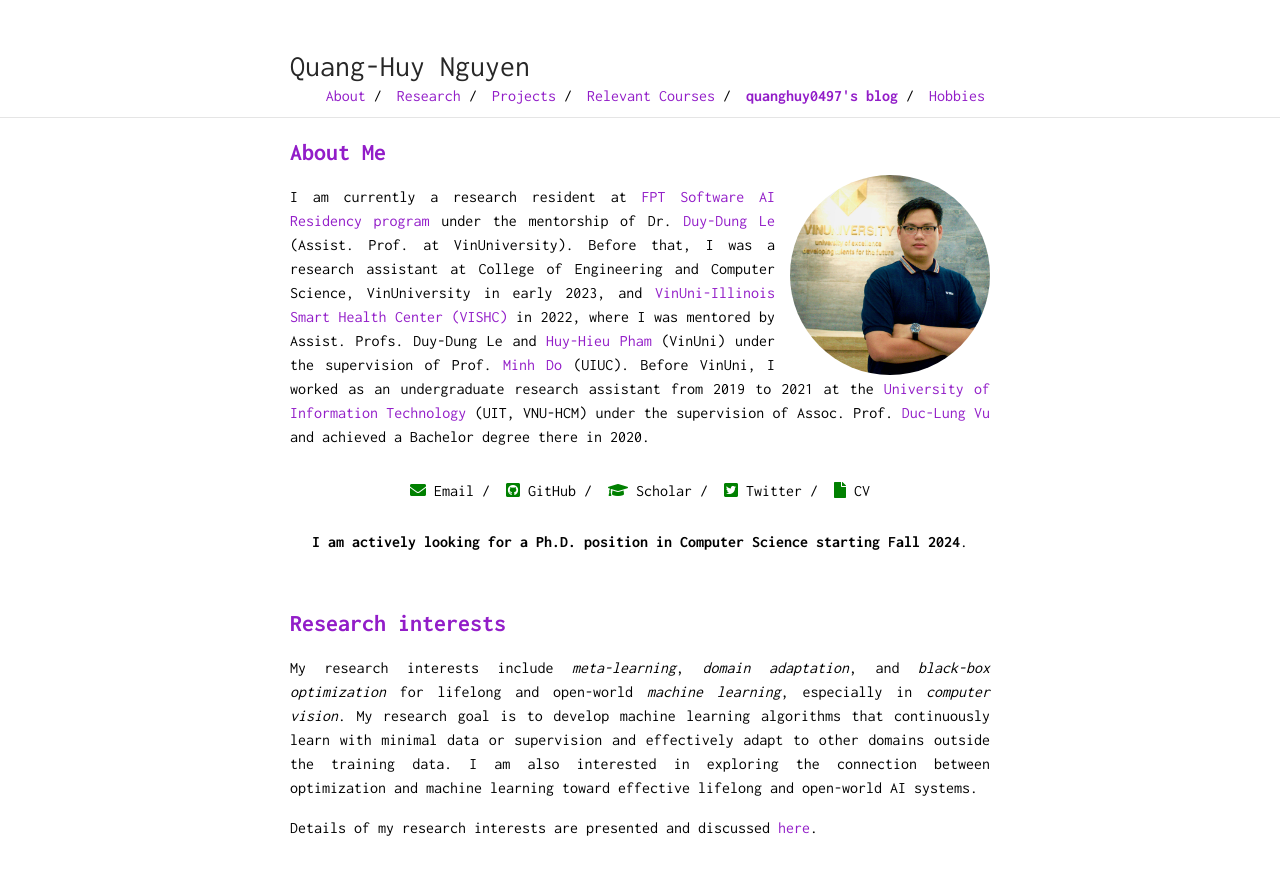
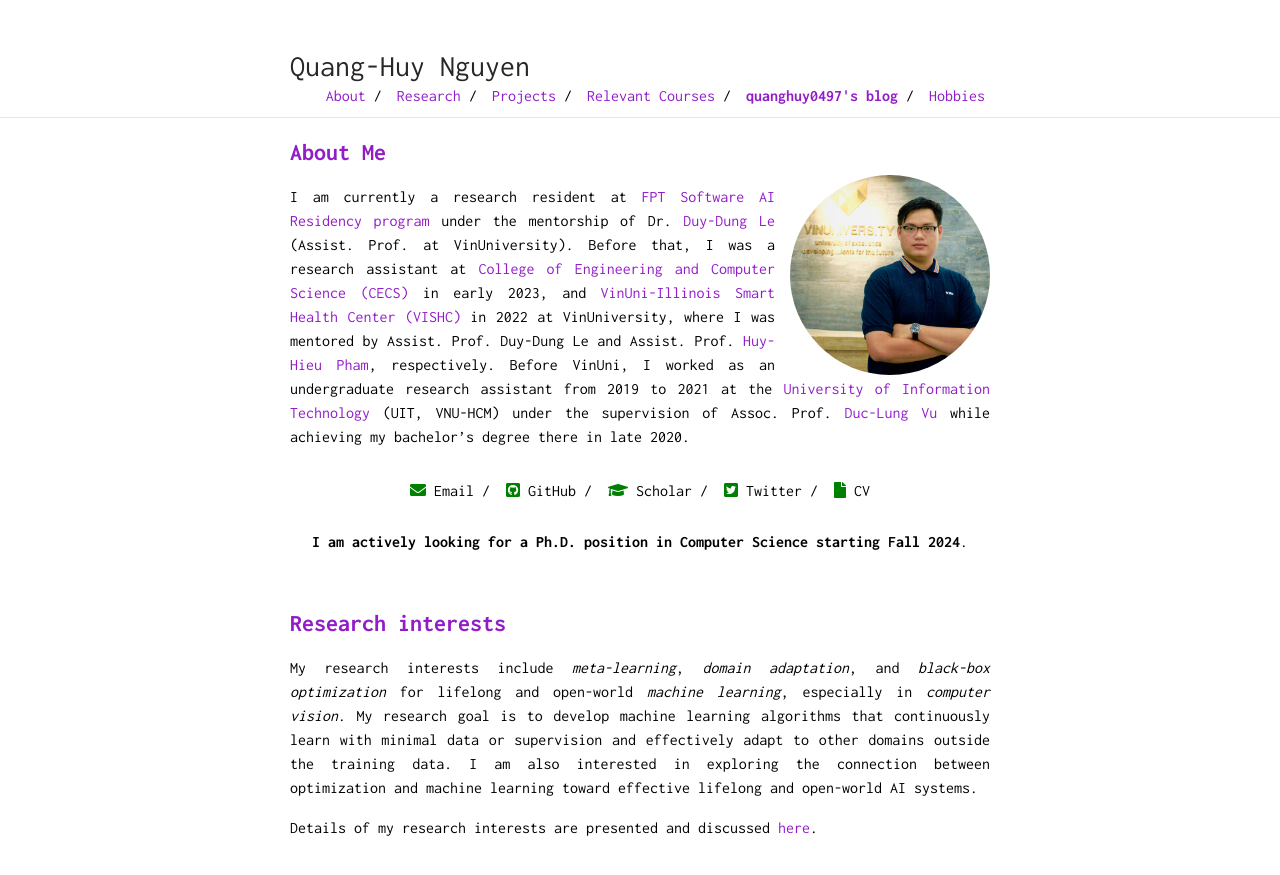
Before and after one commit to quanghuy0497/quanghuy0497.github.io, a Jekyll site: the page built from index.md, in a window 1280 px wide and 900 px high. Shown: the top 875 px of the window. Built offline with Jekyll 4.4.1, drawn with Linux system fonts in a browser that asks for light colours; nearby versions of some CDN libraries.

Commit message:
Update bio

```diff
--- a/page/about.md
+++ b/page/about.md
@@ -3,7 +3,7 @@
 <img class="profile-picture" src="/assets/profile/profile.jpg">
 
 
-I am currently a research resident at [FPT Software AI Residency program](https://ai.fpt-software.com/ai-residency/) under the mentorship of Dr. [Duy-Dung Le](https://andrew-dungle.github.io/) (Assist. Prof. at VinUniversity). Before that, I was a research assistant at College of Engineering and Computer Science, VinUniversity in early 2023, and [VinUni-Illinois Smart Health Center (VISHC)](https://smarthealth.vinuni.edu.vn/) in 2022, where I was mentored by Assist. Profs. Duy-Dung Le and [Huy-Hieu Pham](https://huyhieupham.github.io/) (VinUni) under the supervision of Prof. [Minh Do](https://minhdo.ece.illinois.edu/) (UIUC). Before VinUni, I worked as an undergraduate research assistant from 2019 to 2021 at the [University of Information Technology](https://en.uit.edu.vn/) (UIT, VNU-HCM) under the supervision of Assoc. Prof. [Duc-Lung Vu](https://sites.google.com/uit.edu.vn/lungvd) and achieved a Bachelor degree there in 2020.
+I am currently a research resident at [FPT Software AI Residency program](https://ai.fpt-software.com/ai-residency/) under the mentorship of Dr. [Duy-Dung Le](https://andrew-dungle.github.io/) (Assist. Prof. at VinUniversity). Before that, I was a research assistant at [College of Engineering and Computer Science (CECS)](https://vinuni.edu.vn/college-of-engineering-computer-science/) in early 2023, and [VinUni-Illinois Smart Health Center (VISHC)](https://smarthealth.vinuni.edu.vn/) in 2022 at VinUniversity, where I was mentored by Assist. Prof. Duy-Dung Le and Assist. Prof. [Huy-Hieu Pham](https://huyhieupham.github.io/), respectively. Before VinUni, I worked as an undergraduate research assistant from 2019 to 2021 at the [University of Information Technology](https://en.uit.edu.vn/) (UIT, VNU-HCM) under the supervision of Assoc. Prof. [Duc-Lung Vu](https://sites.google.com/uit.edu.vn/lungvd) while achieving my bachelor's degree there in late 2020.
 
 {% include social_media_links.html %}
 
```
Also changed, not shown: 3 other files.
